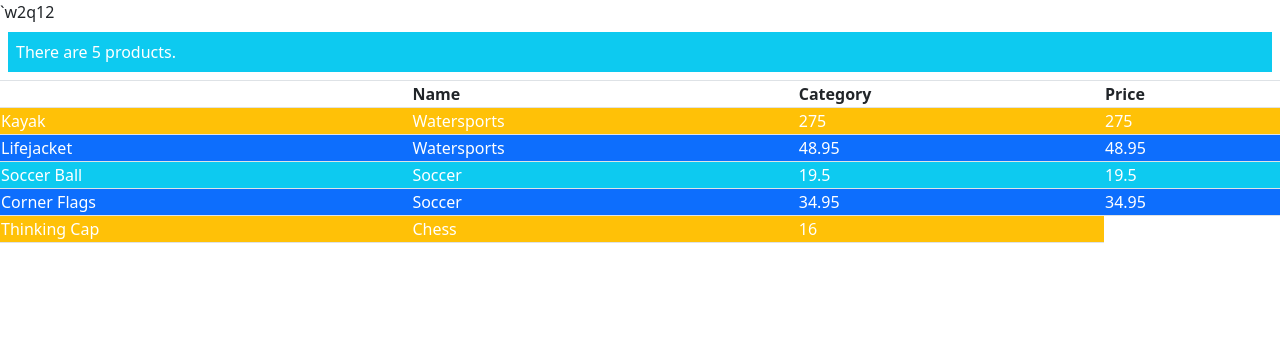
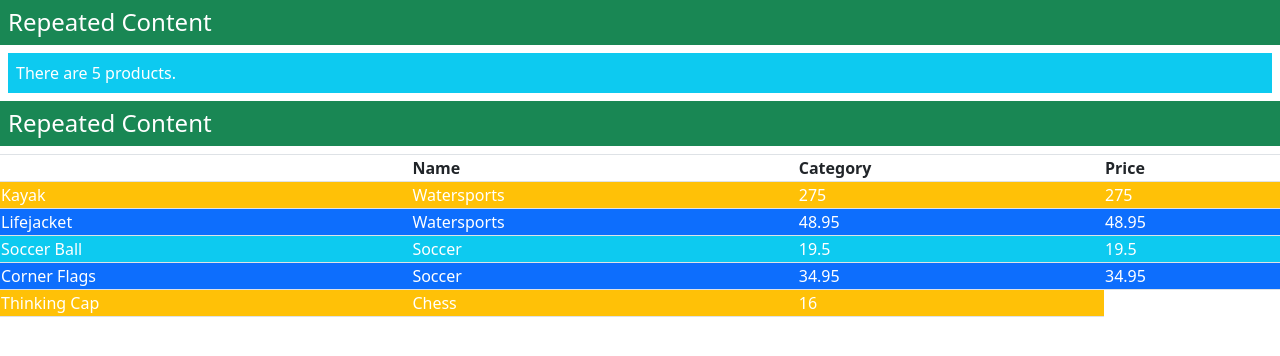
Before and after one commit to dmyers82/AngularProjects, an Angular app in the folder AngularPartII/Chapter 13 Built In Directives/builtindirectives/: page / in a window 1280 px wide. Shown: the top 356 px of the page. Built offline with nearby package versions, Linux system fonts and the light colour scheme.

Commit message:
ng-Template

```diff
--- a/AngularPartII/Chapter 13 Built In Directives/builtindirectives/src/app/template.html
+++ b/AngularPartII/Chapter 13 Built In Directives/builtindirectives/src/app/template.html
@@ -1,8 +1,15 @@
-`w2q12 <div class="text-white m-2">
+<ng-template #titleTemplate>
+    <h4 class="p-2 bg-success text-white">Repeated Content</h4>
+    </ng-template>
+<ng-template [ngTemplateOutlet]="titleTemplate"></ng-template>
+
+<div class="text-white m-2">
     <div class="bg-info p-2">
         There are {{getProductCount()}} products.
     </div>
 </div>
+
+<ng-template [ngTemplateOutlet]="titleTemplate"></ng-template>
 
 <table class="table table-sm table-bordered mt-1">
     <tr class="text-dark">
```
